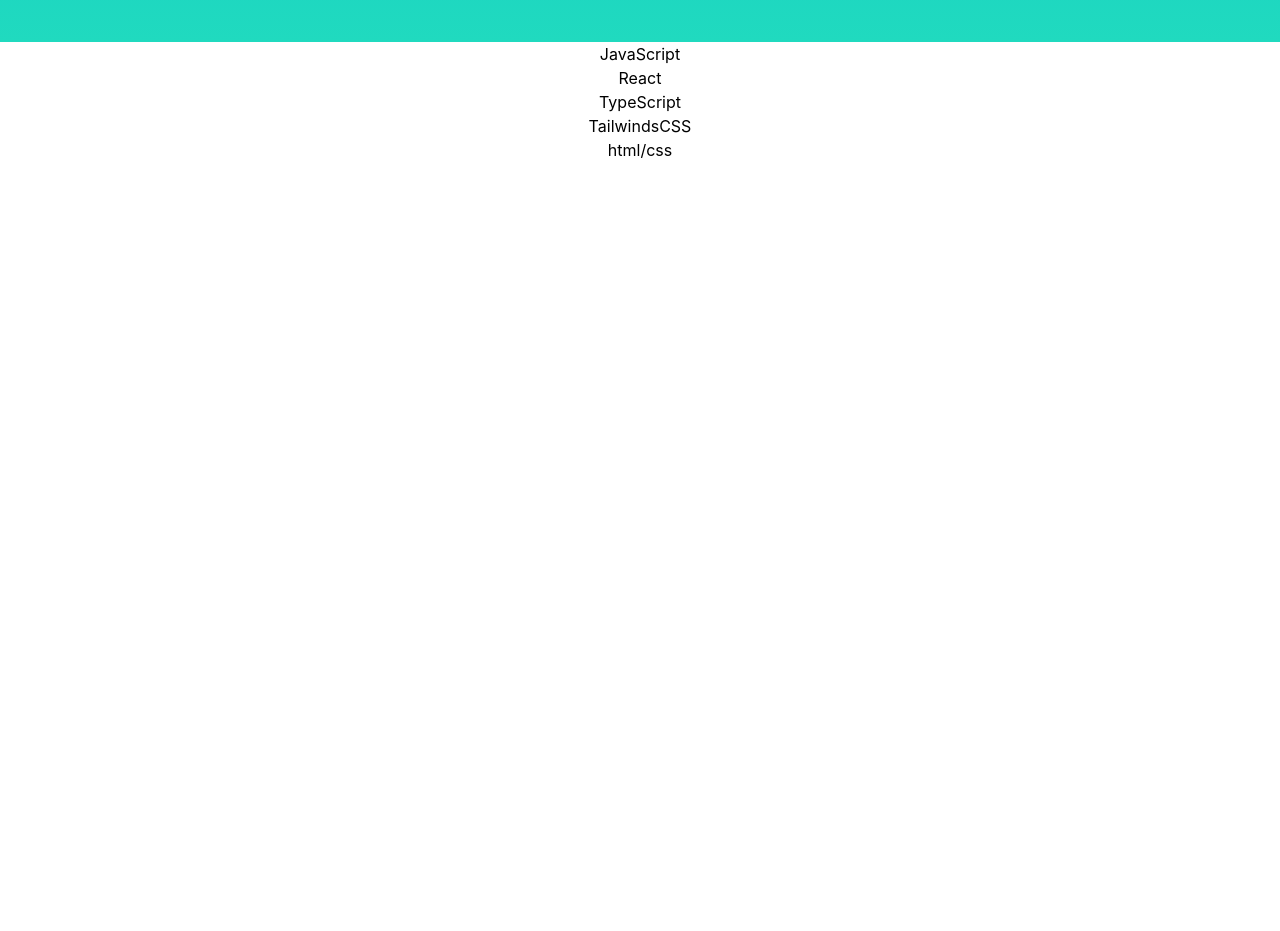
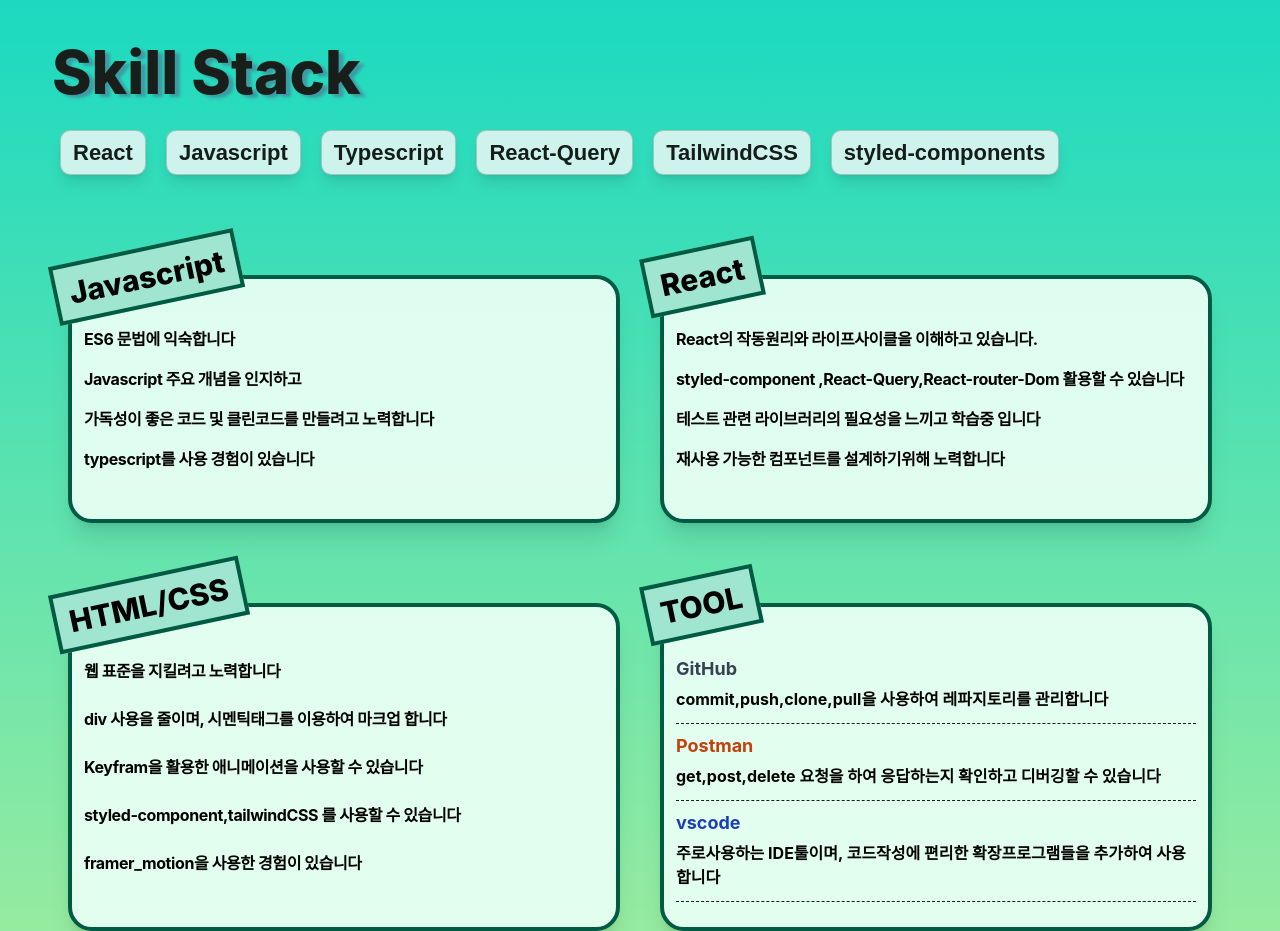
Before and after one commit to sunghyun-biblee/MyPortfolio, a React (Create React App) app: page / in a window 1280 px wide. Shown: the part 1560-2491 px from the top of the page. Before the commit the page ends 1722 px from the top, so only its background shows below. Built offline with nearby package versions, Linux system fonts and the light colour scheme.

Commit message:
추가 : 기술스택 부분 추가

```diff
--- a/src/components/skill/SkillPart.tsx
+++ b/src/components/skill/SkillPart.tsx
@@ -1,15 +1,239 @@
 import React from "react";
+import styled from "styled-components";
 
+const skillArray = [
+  "React",
+  "Javascript",
+  "Typescript",
+  "React-Query",
+  "TailwindCSS",
+];
 export const SkillPart = () => {
   return (
-    <div>
-      <ul>
-        <li>JavaScript</li>
-        <li>React</li>
-        <li>TypeScript</li>
-        <li>TailwindsCSS</li>
-        <li>html/css</li>
-      </ul>
+    <div
+      className=" min-h-[100vh] w-[100%] flex justify-center
+       bg-gradient-to-b to-[#96EBA0] from-[#20DABF]
+    "
+    >
+      <div
+        className="max-w-[1200px] flex flex-col justify-center w-[100vw]
+      px-3"
+      >
+        <h1
+          className="text-left lg:text-6xl md:text-6xl mysm:text-[40px] md:pb-7 mysm:pb-5 text-[#181f1b] font-extrabold
+        [text-shadow:_5px_3px_3px_#3d9ca4]"
+        >
+          Skill Stack
+        </h1>
+        <ul className="md:flex md:flex-row pb-[100px] lg:px-2 md:px-1 mysm:grid mysm:grid-cols-3 md:gap-0 mysm:gap-3">
+          {skillArray.map((item) => (
+            <Li className="px-3 py-[5px] shadow-lg  lg:mr-5 md:mr-2 lg:text-[22px]">
+              <span>{item}</span>
+            </Li>
+          ))}
+          <Li className="px-3 py-[5px] shadow-lg lg:text-[22px] md:text-base ">
+            <span className="mysm:hidden md:block">styled-components</span>
+            <span className="mysm:block md:hidden">styled</span>
+          </Li>
+        </ul>
+        <section
+          className="md:grid md:grid-cols-2 md:gap-y-20 md:gap-x-10 mysm:flex mysm:flex-col gap-16
+        mysm:px-4
+        "
+        >
+          <article
+            className="shadow-xl rounded-3xl relative border-4 border-[#005B43] bg-[#E7FFF4]/95
+          "
+          >
+            <h1 className="font-extrabold absolute bg-[#a0e5d0] -top-8 -left-5 px-3 py-2 border-4 lg:text-3xl border-[#005B43] transform -rotate-12">
+              Javascript
+            </h1>
+            <ul className="text-left px-3 my-10">
+              <li className="py-2 font-bold tracking-tight">
+                ES6 문법에 익숙합니다
+              </li>
+              <li className="py-2 font-bold tracking-tight">
+                Javascript 주요 개념을 인지하고
+              </li>
+              <li className="py-2 font-bold tracking-tight">
+                가독성이 좋은 코드 및 클린코드를 만들려고 노력합니다
+              </li>
+              <li className="py-2 font-bold tracking-tight">
+                typescript를 사용 경험이 있습니다
+              </li>
+            </ul>
+          </article>
+
+          <article className="shadow-xl rounded-3xl relative border-4 border-[#005B43] bg-[#E7FFF4]/95">
+            <h1 className="font-extrabold absolute bg-[#a0e5d0] -top-8 -left-5 px-3 py-2 border-4 border-[#005B43] lg:text-3xl transform -rotate-12 ">
+              React
+            </h1>
+            <ul className="text-left px-3 my-10">
+              <li className="py-2 font-bold tracking-tight">
+                React의 작동원리와 라이프사이클을 이해하고 있습니다.
+              </li>
+              <li className="py-2 font-bold tracking-tight">
+                styled-component ,React-Query,React-router-Dom 활용할 수
+                있습니다
+              </li>
+              <li className="py-2 font-bold tracking-tight">
+                테스트 관련 라이브러리의 필요성을 느끼고 학습중 입니다
+              </li>
+              <li className="py-2 font-bold tracking-tight">
+                재사용 가능한 컴포넌트를 설계하기위해 노력합니다
+              </li>
+            </ul>
+          </article>
+          <article className="shadow-xl rounded-3xl relative border-4 border-[#005B43] bg-[#E7FFF4]/95 ">
+            <h1 className="font-extrabold absolute bg-[#a0e5d0] -top-8 -left-5 px-3 py-2 border-4 lg:text-3xl border-[#005B43] transform -rotate-12">
+              HTML/CSS
+            </h1>
+            <ul className="text-left px-3 my-10">
+              <li className="py-3 font-bold tracking-tight">
+                웹 표준을 지킬려고 노력합니다
+              </li>
+              <li className="py-3 font-bold tracking-tight">
+                div 사용을 줄이며, 시멘틱태그를 이용하여 마크업 합니다
+              </li>
+              <li className="py-3 font-bold tracking-tight">
+                Keyfram을 활용한 애니메이션을 사용할 수 있습니다
+              </li>
+              <li className="py-3 font-bold tracking-tight">
+                styled-component,tailwindCSS 를 사용할 수 있습니다
+              </li>
+              <li className="py-3 font-bold tracking-tight">
+                framer_motion을 사용한 경험이 있습니다
+              </li>
+            </ul>
+          </article>
+          <article className="shadow-xl rounded-3xl relative border-4 border-[#005B43] bg-[#E7FFF4]/95">
+            <h1 className="font-extrabold absolute bg-[#a0e5d0] -top-8 -left-5 px-3 py-2 border-4 lg:text-3xl border-[#005B43] transform -rotate-12">
+              TOOL
+            </h1>
+            <ul className="text-left px-3 mt-10">
+              <li className="py-2 font-bold flex flex-col border-b-[1px] border-[#181F1B] border-dashed ">
+                <span className="text-lg text-gray-700">GitHub</span>
+                <span className="py-1">
+                  commit,push,clone,pull을 사용하여 레파지토리를 관리합니다
+                </span>
+              </li>
+              <li className="py-2 font-bold flex flex-col border-b-[1px] border-[#181F1B] border-dashed">
+                <span className="text-orange-700 text-lg">Postman</span>
+                <span className="py-1">
+                  get,post,delete 요청을 하여 응답하는지 확인하고 디버깅할 수
+                  있습니다
+                </span>
+              </li>
+              <li className="py-2 font-bold flex flex-col border-b-[1px] border-[#181F1B] border-dashed">
+                <span className="text-blue-800 text-lg">vscode</span>
+                <span className="py-1">
+                  주로사용하는 IDE툴이며, 코드작성에 편리한 확장프로그램들을
+                  추가하여 사용합니다
+                </span>
+              </li>
+            </ul>
+          </article>
+          {/* <article className="px-2">
+            <ul>
+              <h2 className="text-left lg:text-3xl">Front-End</h2>
+
+              <li>
+                JavaScript
+                <span>
+                  주요 개념을 인지하고, 가독성이 좋은코드 및 클린코드를 만들려고
+                  노력합니다. ES6 문법이 익숙하진 않지만, 추후 webpack과 babel과
+                  같은 라이브러리를 배워볼 예정입니다
+                </span>
+              </li>
+              <li>
+                React
+                <span>
+                  React의 작동원리와 특징을 이해하고 있으며, class컴포넌트의
+                  구조를 알고는 있으나, 실 사용할때에는 function 컴포넌트를
+                  사용합니다.
+                </span>
+                <span>
+                  라이브러리의 경우 styled-component와
+                  react-qeury(TanstackQuery),react-router-dom 등을 사용해본
+                  경험이 있습니다.
+                </span>
+                <span>
+                  테스트 관련 라이브러리는 최근에 알게되어 사용해본 적이 없으나,
+                  Restful API를 사용한 프로젝트를 진행하고 나서 필요성을 느끼고
+                  추후 배워볼 예정입니다.
+                </span>
+              </li>
+              <li>
+                TypeScript
+                <span>
+                  Javascript를 사용하여 프로젝트를 구현했을 당시 이해 하지
+                  못했던 오류들이 바로 Type 명시가 제대로 되어있지 않다는 것을
+                  깨닳았고
+                </span>
+                <span>
+                  추후 Typescript를 사용하여 프로젝트를 진행해보니 코드 안전성과
+                  디버깅 및 유지보수 하기에 뛰어다는 것을 느끼고 현재 주로
+                  사용하고 있습니다
+                </span>
+                <span>
+                  React와 더불어 사용하니 단점보다는 장점이 더 명확한 언어라고
+                  느꼈습니다
+                </span>
+              </li>
+              <li>
+                TailwindsCSS
+                <span>
+                  단축 class명을 사용하여 빠르고 간편하게 퍼블리싱 하고, 반응형
+                  웹을 구현할 때 주로 사용합니다
+                </span>
+              </li>
+              <li>
+                html/css
+                <span>
+                  웹 표준을 지킬려고 노력하며, div 사용을 줄이며, 최대한
+                  시멘틱태그를 이용하여 마크업합니다
+                </span>
+              </li>
+            </ul>
+            <ul>
+              <h2>ETC</h2>
+              <li>
+                git
+                <span>
+                  git 명령어 commit,push,clone,pull 을 사용하여 레파지토리를
+                  관리한 경험이 있습니다
+                </span>
+              </li>
+              <li>
+                vscode
+                <span>
+                  주로 사용하는 IDE툴이며, 코드작성에 편리한 확장프로그램들을
+                  추가하여 사용합니다
+                </span>
+              </li>
+              <li>
+                postman
+                <span>
+                  postman을 사용하여 get,post,put,delete 요청을 보내어 잘
+                  응답하는지 확인해볼 수 있습니다
+                </span>
+              </li>
+            </ul>
+          </article> */}
+        </section>
+      </div>
     </div>
   );
 };
+
+const Li = styled.li`
+  background-color: #cef3ec;
+  display: flex;
+  justify-content: center;
+  align-items: center;
+  color: #151d18;
+  font-family: sans-serif;
+  font-weight: 600;
+  border: 1px solid rgba(0, 0, 0, 0.2);
+  border-radius: 10px;
+`;
```
